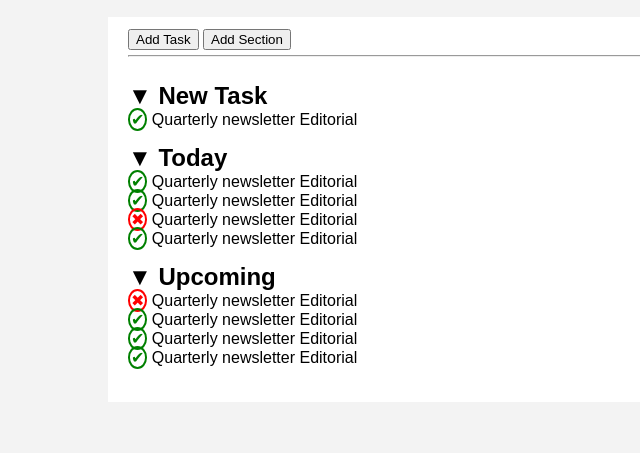
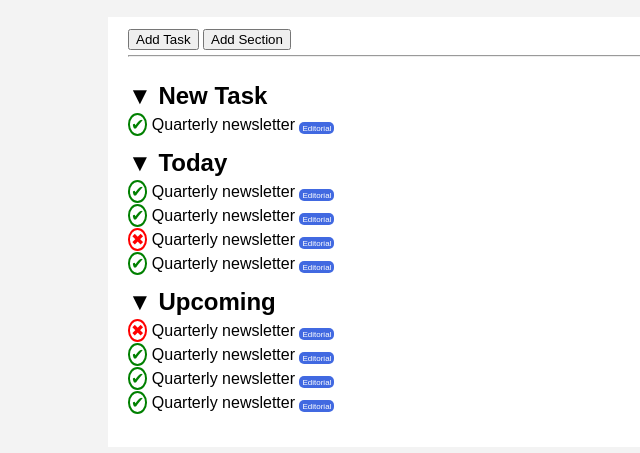
Before and after one commit to gmirizzi/html-css-toboolist, a plain HTML site: page index.html in a window 1280 px wide. Shown: the part 61-514 px from the top of the page, without its empty margins (0-640 px from the left). Drawn offline with Linux system fonts and the light colour scheme.

Commit message:
etichetta

```diff
--- a/css/stile.css
+++ b/css/stile.css
@@ -37,6 +37,9 @@ section {
     margin-bottom: 15px;
 }
 
+.li {
+    margin: 5px auto;
+}
 .spunta {
     border: 2px solid;
     border-radius: 50%;
@@ -52,3 +55,11 @@ section {
     border-color: red;
     color: red;
 }
+
+.etichetta {
+    color: white;
+    background-color: royalblue;
+    border-radius: 5px;
+    padding: 1.5px 3px;
+    font-size: 0.5em;
+}
--- a/index.html
+++ b/index.html
@@ -22,21 +22,21 @@
         <main>
             <section>
                 <h2>▼ New Task</h2>
-                <div><span class="spunta checked">✔</span> Quarterly newsletter <span class="etichetta">Editorial</span></div>
+                <div class="li"><span class="spunta checked">✔</span> Quarterly newsletter <span class="etichetta">Editorial</span></div>
             </section>
             <section>
                 <h2>▼ Today</h2>
-                <div><span class="spunta checked">✔</span> Quarterly newsletter <span class="etichetta">Editorial</span></div>
-                <div><span class="spunta checked">✔</span> Quarterly newsletter <span class="etichetta">Editorial</span></div>
-                <div><span class="spunta unchecked">✖</span> Quarterly newsletter <span class="etichetta">Editorial</span></div>
-                <div><span class="spunta checked">✔</span> Quarterly newsletter <span class="etichetta">Editorial</span></div>
+                <div class="li"><span class="spunta checked">✔</span> Quarterly newsletter <span class="etichetta">Editorial</span></div>
+                <div class="li"><span class="spunta checked">✔</span> Quarterly newsletter <span class="etichetta">Editorial</span></div>
+                <div class="li"><span class="spunta unchecked">✖</span> Quarterly newsletter <span class="etichetta">Editorial</span></div>
+                <div class="li"><span class="spunta checked">✔</span> Quarterly newsletter <span class="etichetta">Editorial</span></div>
             </section>
             <section>
                 <h2>▼ Upcoming</h2>
-                <div><span class="spunta unchecked">✖</span> Quarterly newsletter <span class="etichetta">Editorial</span></div>
-                <div><span class="spunta checked">✔</span> Quarterly newsletter <span class="etichetta">Editorial</span></div>
-                <div><span class="spunta checked">✔</span> Quarterly newsletter <span class="etichetta">Editorial</span></div>
-                <div><span class="spunta checked">✔</span> Quarterly newsletter <span class="etichetta">Editorial</span></div>
+                <div class="li"><span class="spunta unchecked">✖</span> Quarterly newsletter <span class="etichetta">Editorial</span></div>
+                <div class="li"><span class="spunta checked">✔</span> Quarterly newsletter <span class="etichetta">Editorial</span></div>
+                <div class="li"><span class="spunta checked">✔</span> Quarterly newsletter <span class="etichetta">Editorial</span></div>
+                <div class="li"><span class="spunta checked">✔</span> Quarterly newsletter <span class="etichetta">Editorial</span></div>
             </section>
         </main>
     </div>
```
